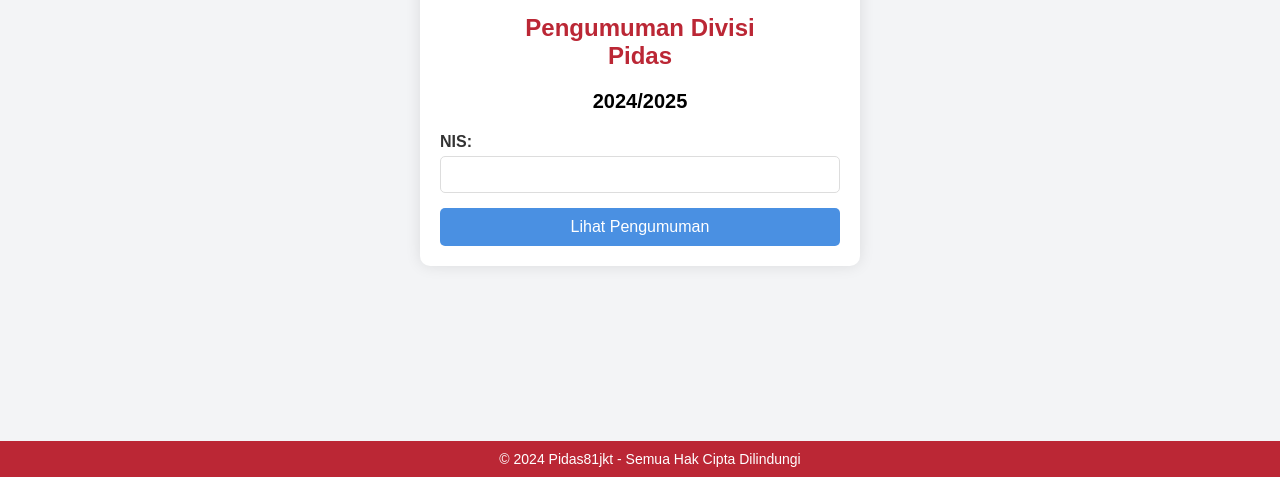
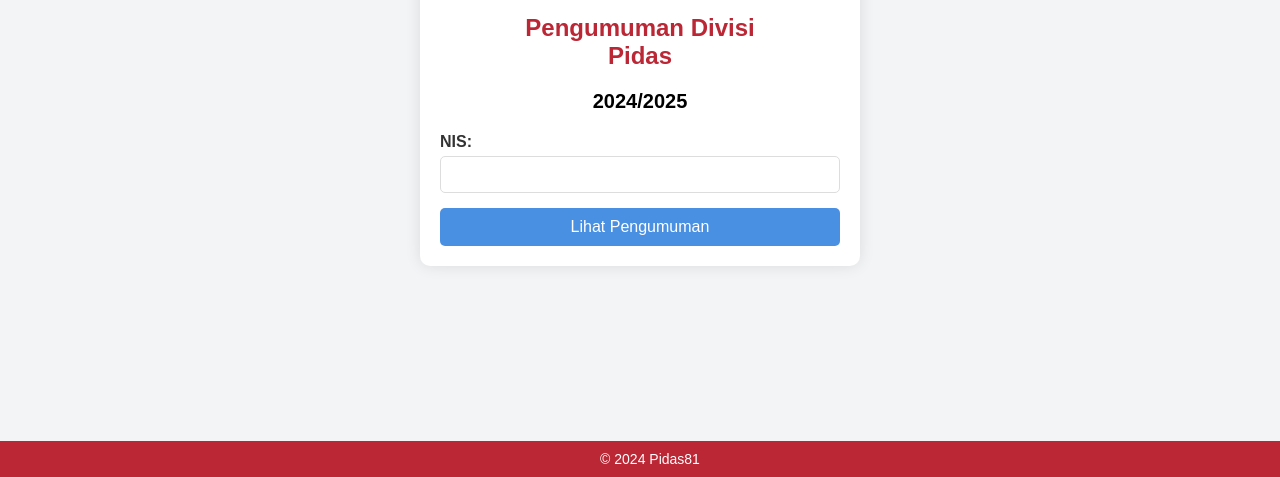
Before and after one commit to itsmejanz/luminous, a plain HTML site: page index.html in a window 1280 px wide. Shown: the part 323-800 px from the top of the page. Drawn offline with Linux system fonts and the light colour scheme.

Commit message:
Update index.html

```diff
--- a/index.html
+++ b/index.html
@@ -28,7 +28,7 @@
     </div>
 
     <footer>
-        <p class="watermark">© 2024 Pidas81jkt - Semua Hak Cipta Dilindungi</p>
+        <p class="watermark">© 2024 Pidas81</p>
     </footer>
 
     <script src="script.js"></script>
```
